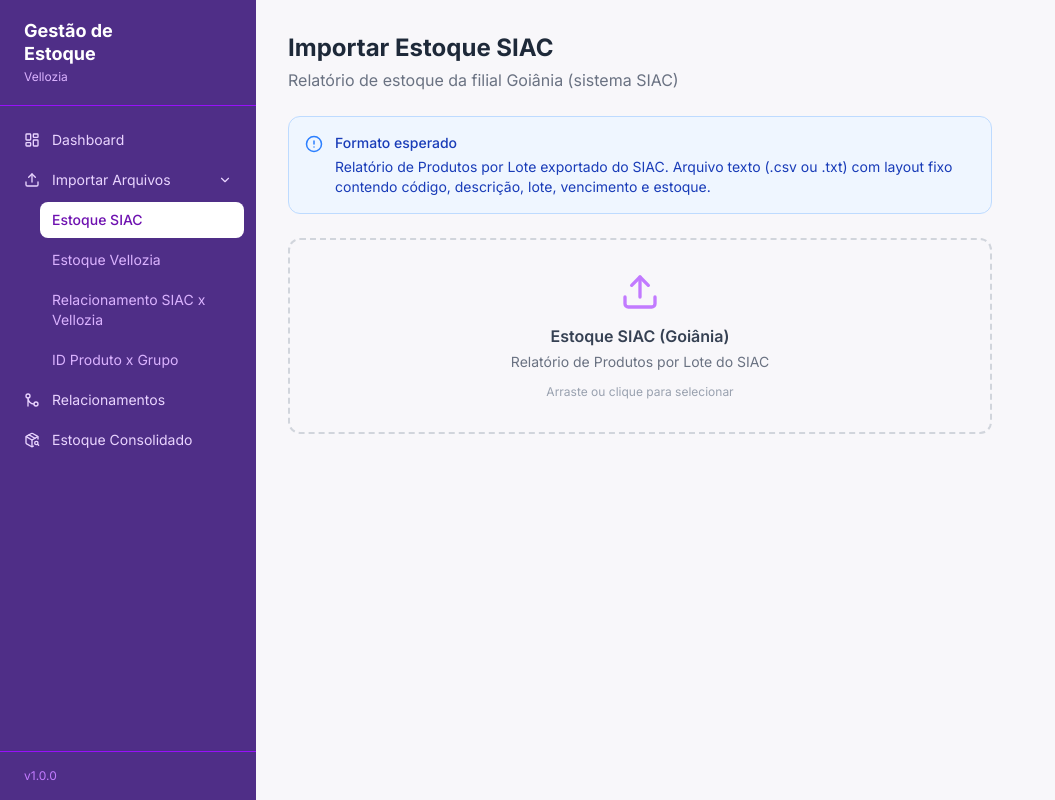
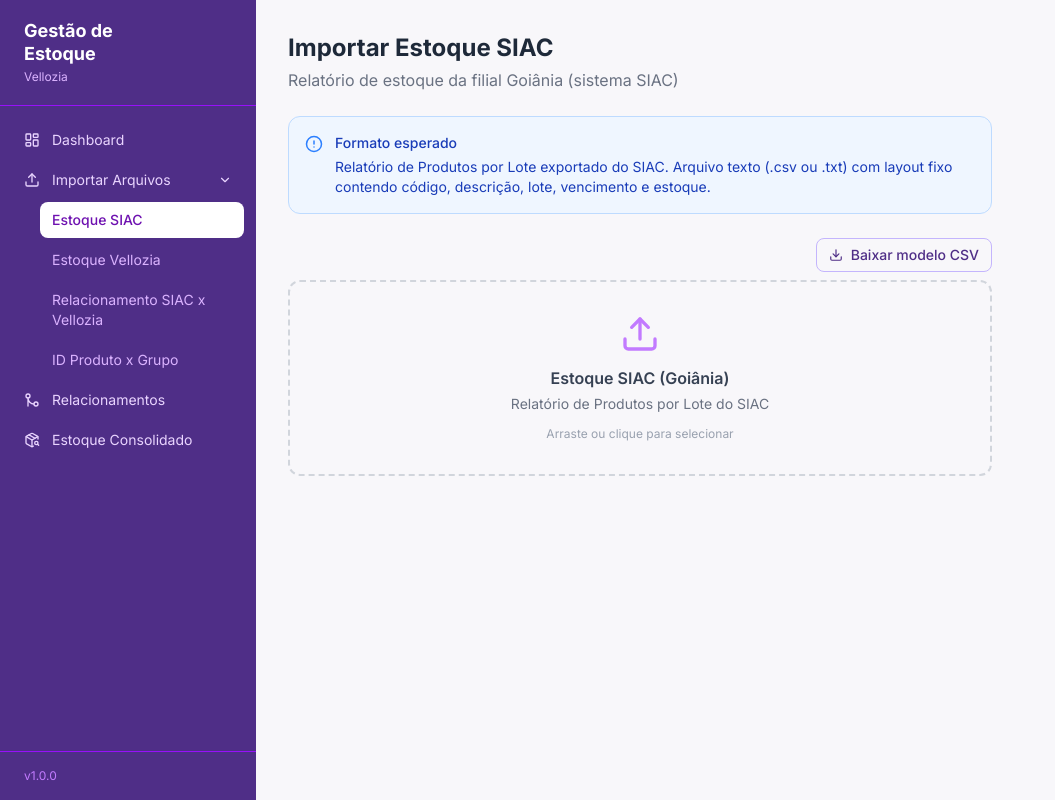
Before and after one commit to vellozia-logistica/gestaoestoque-vellozia, a Next.js app: page /importar/siac in a window 1280 px wide. Shown: the whole page, without its empty margins (0-1055 px from the left). Built offline with nearby package versions, Linux system fonts and the light colour scheme.

Commit message:
feat: botao de download de modelo CSV em todas as telas de importacao

```diff
--- a/src/app/importar/id-produto/page.tsx
+++ b/src/app/importar/id-produto/page.tsx
@@ -34,6 +34,15 @@
         description="Arquivo id produto x grupo produto.csv"
         accept=".csv"
         onParse={handleParse}
+        template={{
+          filename: 'modelo_id_produto_grupo_produto.csv',
+          content:
+            'id;descricao_produto;grupo_produto_id\r\n' +
+            '123;BOTULIM 50UI - CAIXA;1001\r\n' +
+            '124;BOTULIM 50UI - FRASCO;1001\r\n' +
+            '125;TOXINA BOTULINICA 100UI - CAIXA;1002\r\n' +
+            '126;TOXINA BOTULINICA 100UI - UNIDADE;1002\r\n',
+        }}
       />
 
       {idProdutoGrupo.length > 0 && (
--- a/src/app/importar/relacionamento/page.tsx
+++ b/src/app/importar/relacionamento/page.tsx
@@ -32,6 +32,14 @@
         description="Arquivo RELACIONAMENTO SIAC X VELLOZIA.csv"
         accept=".csv"
         onParse={handleParse}
+        template={{
+          filename: 'modelo_relacionamento_siac_vellozia.csv',
+          content:
+            'GRUPO PRODUTO;ID SIAC;DESCRIÇÃO VELLOZIA\r\n' +
+            '1001;500;BOTULIM 50UI CAIXA\r\n' +
+            '1002;501;TOXINA BOTULINICA 100UI\r\n' +
+            '1003;502;PREENCHEDOR ACIDO HIALURONICO 1ML\r\n',
+        }}
       />
 
       {relacionamentos.length > 0 && (
--- a/src/app/importar/siac/page.tsx
+++ b/src/app/importar/siac/page.tsx
@@ -32,6 +32,23 @@
         description="Relatório de Produtos por Lote do SIAC"
         accept=".csv,.txt"
         onParse={handleParse}
+        template={{
+          filename: 'modelo_estoque_siac.txt',
+          content:
+            'Relatorio de Produtos por Lote\r\n' +
+            'CNPJ: 00.000.000/0000-00   Empresa: Goiania\r\n' +
+            '================================================================================\r\n' +
+            'Codigo  Descricao                      Unid  Laboratorio\r\n' +
+            '0000001 BOTULIM 50UI CAIXA              CX    ALLERGAN\r\n' +
+            '        Lote           Vencimento   Estoque\r\n' +
+            '        01.000001-AB   31/12/2026   10\r\n' +
+            '        01.000002-CD   30/06/2026   5\r\n' +
+            '<< ESTOQUE TOTAL >>                              15\r\n' +
+            '0000002 TOXINA BOTULINICA 100UI         FR    ALLERGAN\r\n' +
+            '        Lote           Vencimento   Estoque\r\n' +
+            '        02.000001-EF   31/03/2027   8\r\n' +
+            '<< ESTOQUE TOTAL >>                              8\r\n',
+        }}
       />
 
       {siacItems.length > 0 && (
--- a/src/app/importar/vellozia/page.tsx
+++ b/src/app/importar/vellozia/page.tsx
@@ -34,6 +34,15 @@
         description="Relatório de estoque exportado do sistema Vellozia"
         accept=".csv"
         onParse={handleParse}
+        template={{
+          filename: 'modelo_estoque_vellozia.csv',
+          content:
+            'Empresa;Produto;Lote;Data de Validade;Data de Fabricação;Dias até o vencimento;Qtde Estoque\r\n' +
+            'Uberlândia;BOTULIM 50UI - CAIXA (idProduto = 123);LT2024001;31/12/2026;01/01/2025;596;10\r\n' +
+            'Uberlândia;TOXINA BOTULINICA 100UI (idProduto = 124);LT2024002;30/06/2026;01/06/2024;413;5\r\n' +
+            'Tocantins;BOTULIM 50UI - CAIXA (idProduto = 123);LT2024001;31/12/2026;01/01/2025;596;3\r\n' +
+            'Goiânia;BOTULIM 50UI - CAIXA (idProduto = 123);LT2024001;31/12/2026;01/01/2025;596;10\r\n',
+        }}
       />
 
       {velloziaItems.length > 0 && (
--- a/src/components/ui/FileUpload.tsx
+++ b/src/components/ui/FileUpload.tsx
@@ -1,15 +1,16 @@
 'use client'
 import { useCallback, useState } from 'react'
-import { Upload, CheckCircle, AlertCircle } from 'lucide-react'
+import { Upload, CheckCircle, AlertCircle, Download } from 'lucide-react'
 
 interface FileUploadProps {
   label: string
   description: string
   accept?: string
   onParse: (content: string, fileName: string) => void | Promise<void>
+  template?: { content: string; filename: string }
 }
 
-export default function FileUpload({ label, description, accept = '.csv,.txt', onParse }: FileUploadProps) {
+export default function FileUpload({ label, description, accept = '.csv,.txt', onParse, template }: FileUploadProps) {
   const [status, setStatus] = useState<'idle' | 'success' | 'error'>('idle')
   const [fileName, setFileName] = useState('')
   const [dragging, setDragging] = useState(false)
@@ -37,7 +38,32 @@
     if (file) handleFile(file)
   }
 
+  const downloadTemplate = () => {
+    if (!template) return
+    const blob = new Blob(['﻿' + template.content], { type: 'text/csv;charset=utf-8;' })
+    const url = URL.createObjectURL(blob)
+    const a = document.createElement('a')
+    a.href = url
+    a.download = template.filename
+    a.click()
+    URL.revokeObjectURL(url)
+  }
+
   return (
+    <div className="space-y-2">
+      {template && (
+        <div className="flex justify-end">
+          <button
+            onClick={downloadTemplate}
+            className="flex items-center gap-2 px-3 py-1.5 rounded-lg border text-sm font-medium transition-colors hover:bg-purple-50"
+            style={{ borderColor: '#c4b5fd', color: '#4f2e87' }}
+          >
+            <Download size={14} />
+            Baixar modelo CSV
+          </button>
+        </div>
+      )}
+
       <div
         onDragOver={(e) => { e.preventDefault(); setDragging(true) }}
         onDragLeave={() => setDragging(false)}
@@ -81,5 +107,6 @@
           </span>
         </div>
       </div>
+    </div>
   )
 }
```
Lines whose indentation alone changed are shown as unchanged.
